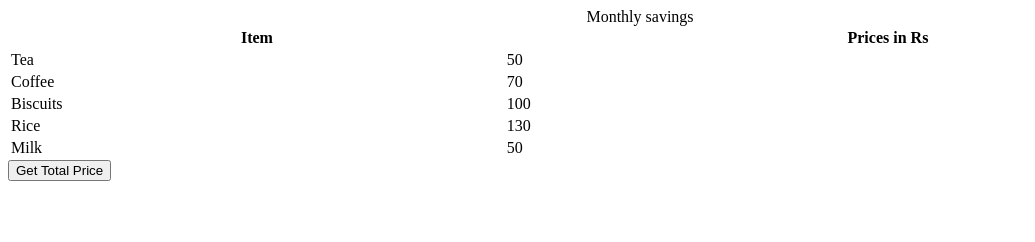
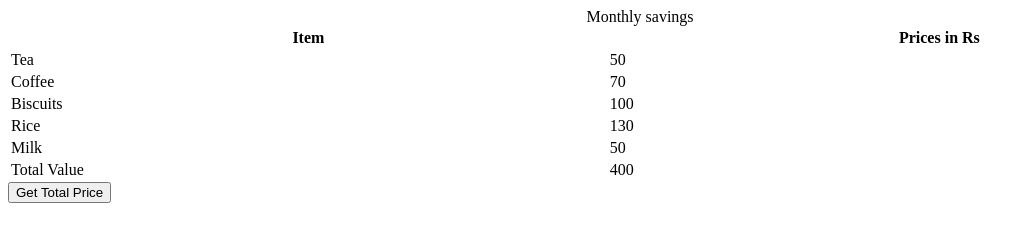
Before and after one commit to acciojob/grofers-checkout-mrmohitparmar, a website: page main.html in a window 1280 px wide. Both pictures are taken after a click on the button "Get Total Price". Shown: the whole page, without its empty margins (0-1035 px from the left). Drawn offline with Linux system fonts and the light colour scheme.

Commit message:
created a submission

```diff
--- a/main.html
+++ b/main.html
@@ -8,7 +8,7 @@
 
 <body>
     <!-- the entire body must be written by student -->
-    <table style="width: 100%">
+    <table style="width: 100%" class="table1">
     <caption>
       Monthly savings
     </caption>
--- a/script.js
+++ b/script.js
@@ -1,9 +1,26 @@
 const getSumBtn = document.createElement("button");
 getSumBtn.append("Get Total Price");
 document.body.appendChild(getSumBtn);
-
 const getSum = () => {
 //Add your code here
+
+let table = document.querySelector(".table1");
+let price = document.querySelectorAll(".price");
+let length = price.length;
+let sum= 0;
+for (let i = 0; i < length; i++) {
+sum = sum + Number(price[i].innerText);
+
+}
+let tr = document.createElement("tr");
+let td1 = document.createElement("td");
+let td2 = document.createElement("td");
+	td1.innerText = "Total Value ";
+	td2.innerText = sum;
+	tr.append(td1);
+	tr.append(td2);
+	table.append(tr);
+
 
 };
 
```
